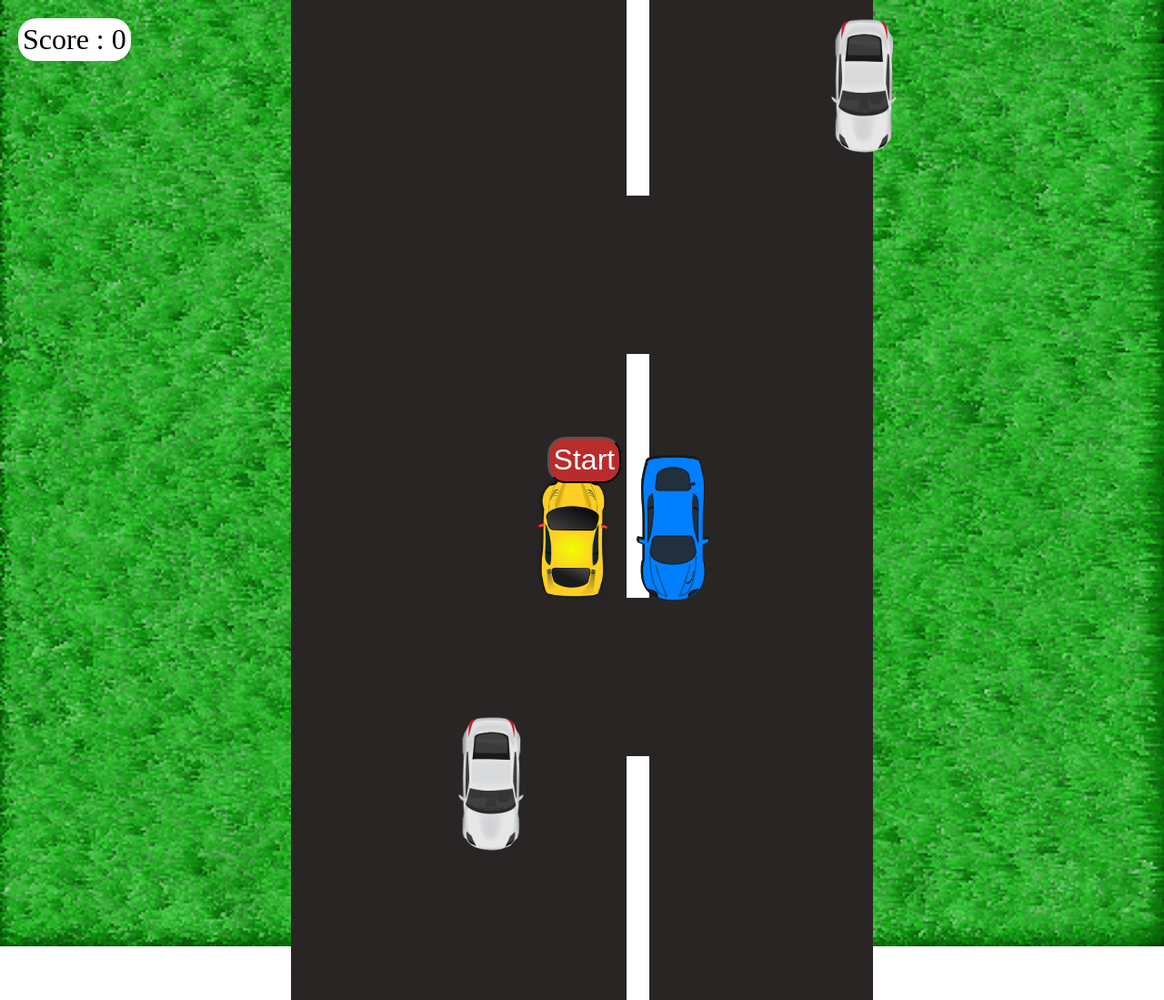
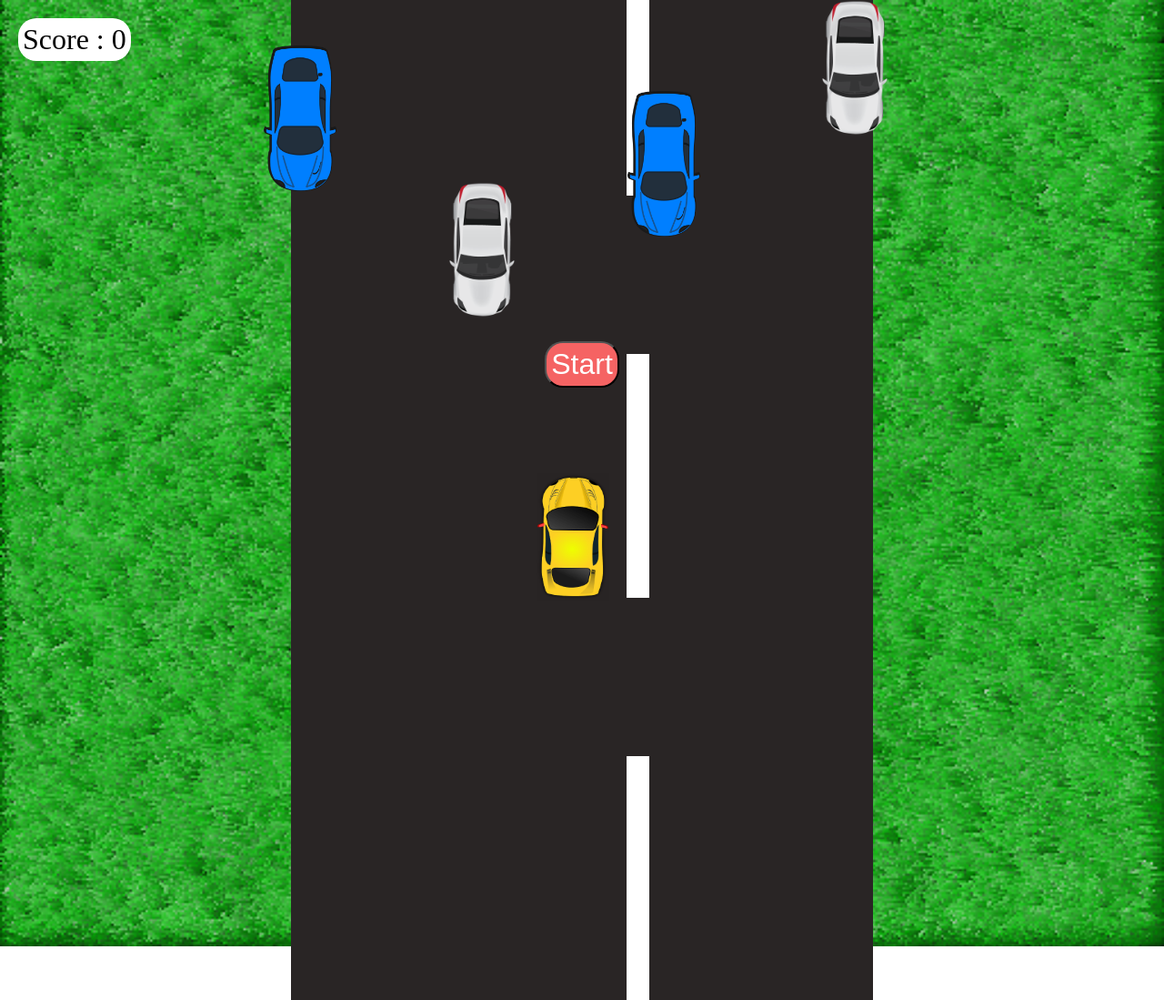
Before and after one commit to Yhudsilva/Game, a plain HTML site: page index.html in a window 1280 px wide. Shown: the top 1099 px of the page at 91% size. Drawn offline with Linux system fonts and the light colour scheme.

Commit message:
:bug: adicionado animação da estrada e start

```diff
--- a/index.html
+++ b/index.html
@@ -8,7 +8,7 @@
 </head>
 
 <style>
-    *{
+    * {
         margin: 0;
         padding: 0;
     }
@@ -19,24 +19,28 @@
         height: 100vh;
         display: grid;
         place-items: center;
+        /* overflow-y: hidden; */
+
     }
 
     #road {
+        /* border: 2px solid red; */
         background: url(./img/road.png) repeat-y;
         height: 1200vh;
         width: 50vw;
         position: relative;
         top: -80vh;
         z-index: -9;
+        /* animation: roadanimation infinite 20s linear; */
     }
 
     #start {
         position: absolute;
-        top: 60vh;
-        left: 47vw;
+        /* top: 60vh; */
+        /* left: 47vw; */
         z-index: 100;
         font-size: 2rem;
-        background-color: rgb(184, 44, 44);
+        background-color: rgb(245, 99, 99);
         color: white;
         padding: 5px;
         border-radius: 20px;
@@ -54,57 +58,67 @@
     }
 
     #enemycar1 {
-        display: grid;
-        place-items: center;
+        /* display: grid; */
+        /* place-items: center; */
         position: relative;
         width: 100px;
         height: 100px;
         left: 310px;
+        /* left: 230px; */
         z-index: 1001;
-        animation: ecar1 infinite linear 4s;
+        /* animation: ecar1 infinite linear 3s; */
     }
 
     #enemycar2 {
-        display: grid;
-        place-items: center;
+        /* display: grid;
+        place-items: center; */
         position: relative;
         width: 100px;
         height: 100px;
         left: 100px;
+        /* left: 150px; */
         z-index: 1001;
-        animation: ecar2 infinite linear 3s;
+        /* animation: ecar2 infinite linear 4s; */
+
     }
 
     #enemycar3 {
-        display: grid;
-        place-items: center;
+        /* display: grid;
+        place-items: center; */
         position: relative;
         width: 100px;
         height: 100px;
         left: -100px;
+        /* left: -50px; */
+        /* left: -140px; */
         z-index: 1001;
-        animation: ecar3 infinite linear 6s;
+        /* animation: ecar3 infinite linear 6s; */
+
     }
 
     #enemycar4 {
-        display: grid;
-        place-items: center;
+        /* display: grid;
+        place-items: center; */
         position: relative;
         width: 100px;
         height: 100px;
         left: -300px;
+        /* left: -330px; */
+        /* left: -220px; */
+        top: -250px;
         z-index: 1001;
-        animation: ecar4 infinite linear 5s;
+        /* animation: ecar4 infinite linear 2s; */
+
     }
 
     .ecarimg {
         width: 80px;
-
+        /*border: 2px solid red;*/
     }
 
     .mycarimg {
+      /*border: 2px solid red;*/
         width: 80px;
-
     }
 
     #mycar {
@@ -112,12 +126,16 @@
         height: 100px;
         position: relative;
         top: 15vh;
+        /* left: -1080px; */
+
     }
 
     @keyframes ecar1 {
         0% {
             top: -30vh;
+
         }
+
         100% {
             top: 100vh;
         }
@@ -126,7 +144,9 @@
     @keyframes ecar2 {
         0% {
             top: -50vh;
+
         }
+
         100% {
             top: 100vh;
         }
@@ -135,24 +155,38 @@
     @keyframes ecar3 {
         0% {
             top: -60vh;
+
         }
+
         100% {
             top: 100vh;
         }
     }
 
-
     @keyframes ecar4 {
         0% {
             top: -80vh;
+
         }
+
         100% {
             top: 100vh;
         }
     }
 
+    @keyframes roadanimation {
+        0% {
+            top: -1100vh;
 
+        }
+
+        100% {
+            top: -200vh;
+        }
+    }
 </style>
+
+
 <body>
 
 
```
